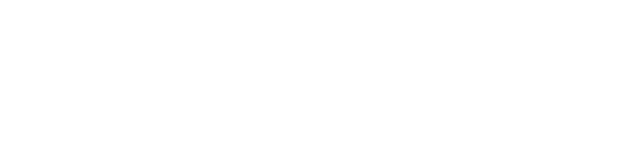
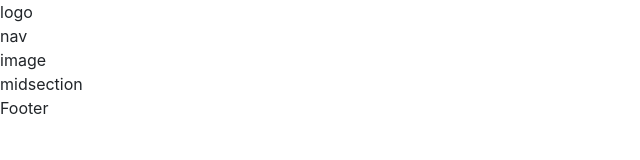
Before and after one commit to KATHERINERSL/Bootstrap-Portfolio, a plain HTML site: page index.html in a window 1280 px wide. Shown: the whole page, without its empty margins (0-640 px from the left). Drawn offline with nearby package versions, Linux system fonts and the light colour scheme; files that its build step writes are made by us from their sources.

```diff
--- a/index.html
+++ b/index.html
@@ -10,6 +10,11 @@
     integrity="sha384-Vkoo8x4CGsO3+Hhxv8T/Q5PaXtkKtu6ug5TOeNV6gBiFeWPGFN9MuhOf23Q9Ifjh" crossorigin="anonymous">
 </head>
 <body>
+<div>logo</div>
+<div>nav</div>
+<div>image</div>
+<div>midsection</div>
+<div>Footer</div>
 
 </body>
 </html>
```
Also changed, not shown: contact.html (+3 -0 lines), portfolio.html (+5 -0 lines).
